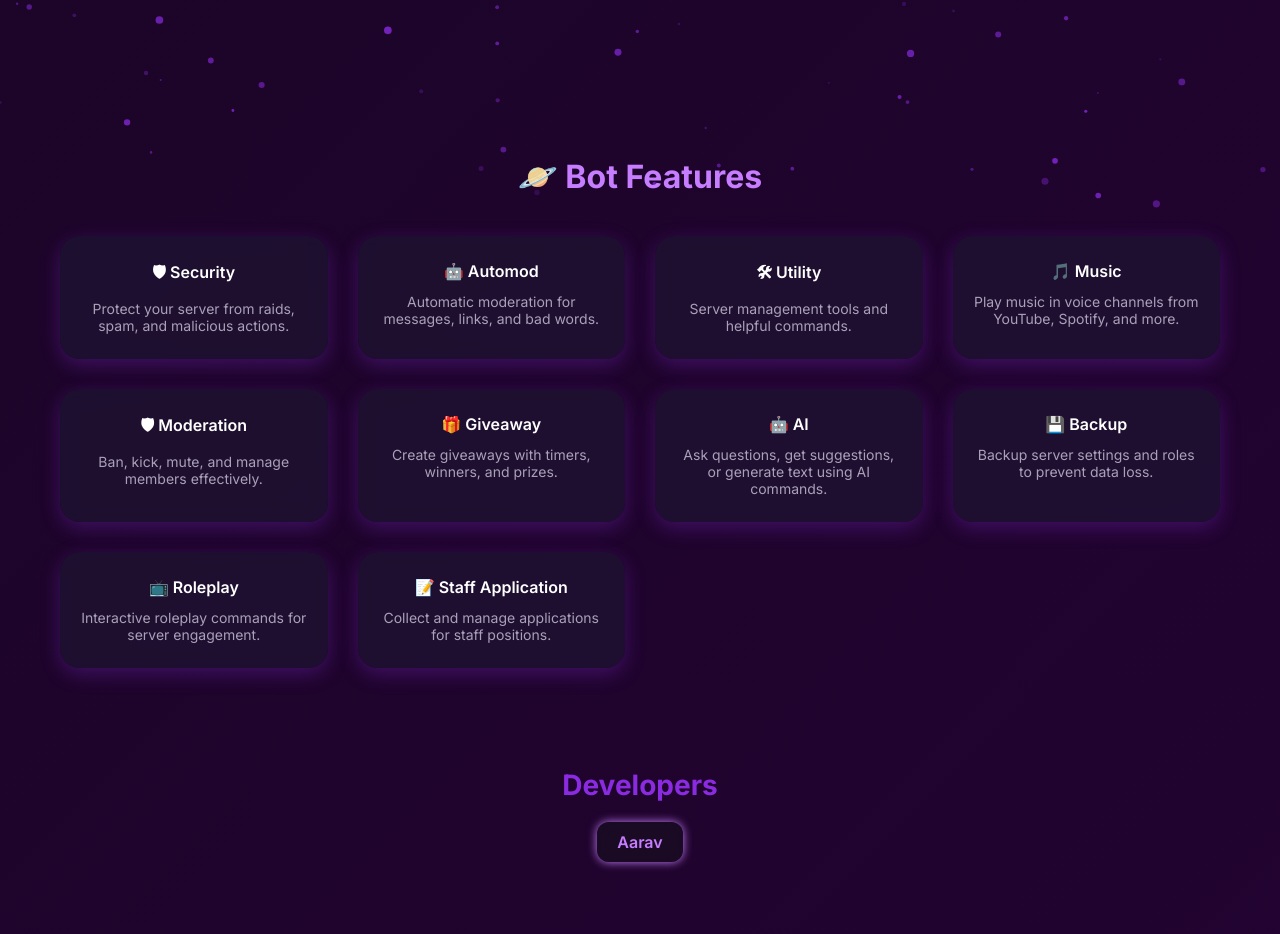
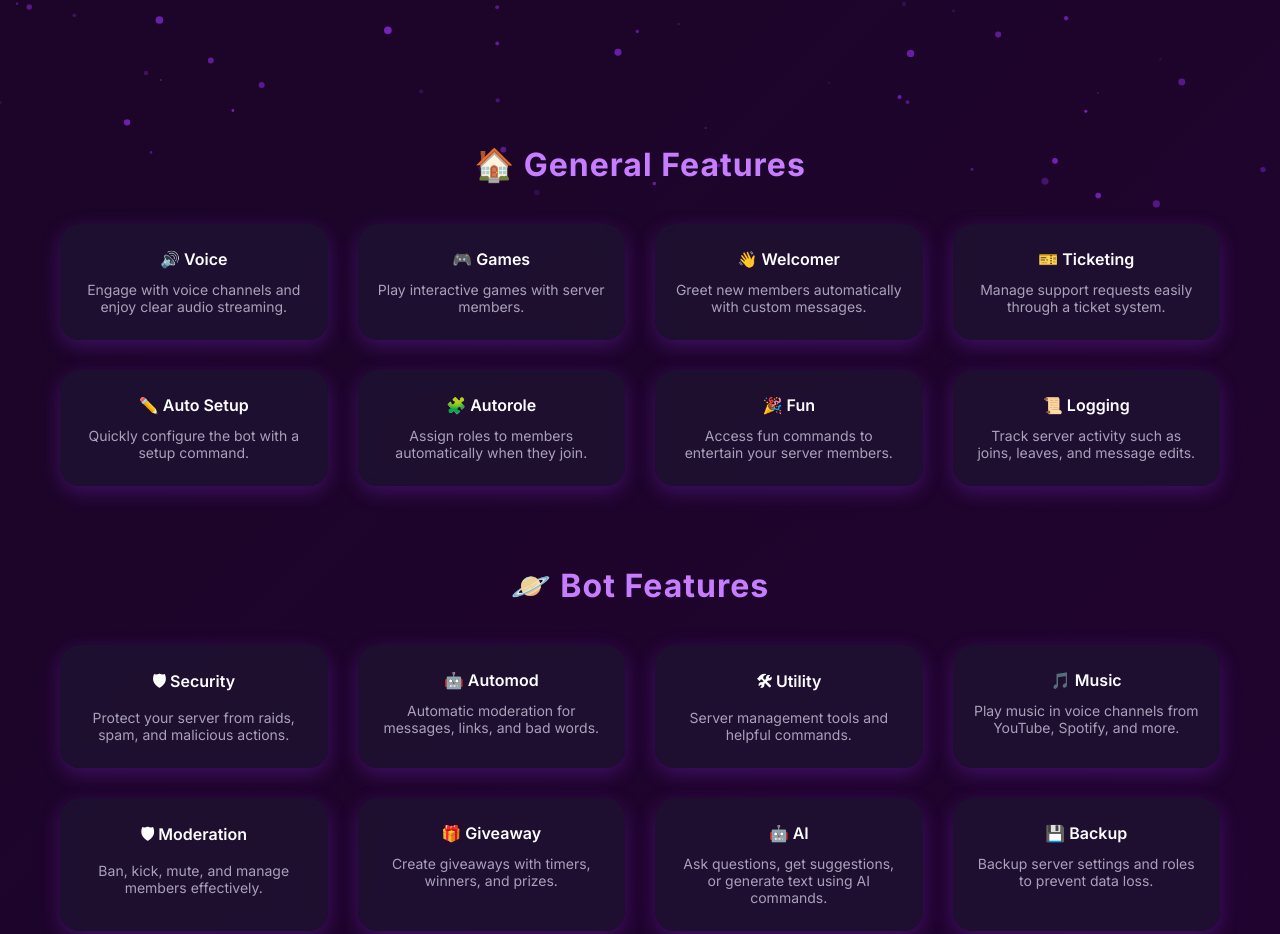
Before and after one commit to DEM0NxD/Axion, a plain HTML site: page index.html in a window 1280 px wide. Shown: the part 588-1522 px from the top of the page. Drawn offline with Linux system fonts and the light colour scheme.

Commit message:
Refactor HTML structure and style variables

```diff
--- a/index.html
+++ b/index.html
@@ -1,16 +1,16 @@
-<!doctype html>
+<!DOCTYPE html>
 <html lang="en">
 <head>
-<meta charset="utf-8">
+<meta charset="UTF-8">
 <meta name="viewport" content="width=device-width,initial-scale=1">
 <title>AxioN — Discord Bot</title>
 <link href="https://fonts.googleapis.com/css2?family=Inter:wght@300;400;600;700;800&display=swap" rel="stylesheet">
 <style>
   :root {
     --bg:#0b0b0f;
+    --gradient1:#8a2be2;
+    --gradient2:#c77dff;
     --card:rgba(30,20,50,0.7);
-    --accent:#8a2be2;
-    --accent-2:#c77dff;
     --muted:#aaa0b9;
     --glow:#c77dff;
   }
@@ -18,9 +18,9 @@
   *{box-sizing:border-box;margin:0;padding:0;}
   body{
     font-family:Inter,sans-serif;
-    background: linear-gradient(135deg,#0b0b0f,#2a003d);
-    background-size: 400% 400%;
-    animation: gradientBG 15s ease infinite;
+    background: linear-gradient(135deg,var(--bg),#2a003d);
+    background-size:400% 400%;
+    animation:gradientBG 15s ease infinite;
     color:#f5eaff;
     overflow-x:hidden;
   }
@@ -30,50 +30,61 @@
     100%{background-position:0% 50%;}
   }
 
-  /* Small Particles */
+  /* Particles */
   #particles-cool{position:fixed;top:0;left:0;width:100%;height:100%;z-index:0;pointer-events:none;}
 
-  /* Header / Hero */
+  /* HERO */
   header.hero{padding:120px 20px;text-align:center;position:relative;z-index:1;}
   .hero-inner{max-width:900px;margin:0 auto;}
   .avatar{width:160px;height:160px;border-radius:25px;margin:0 auto 20px;box-shadow:0 0 40px rgba(138,43,226,0.7);animation:float 4s ease-in-out infinite;transition:all 0.5s;}
   .avatar img{width:100%;height:100%;object-fit:cover;}
-  .avatar:hover{transform:scale(1.2) rotate(5deg);box-shadow:0 0 70px var(--accent-2);}
+  .avatar:hover{transform:scale(1.2) rotate(5deg);box-shadow:0 0 70px var(--gradient2);}
   @keyframes float{0%,100%{transform:translateY(0);}50%{transform:translateY(-10px);}}
 
-  h1{font-size:48px;margin:12px 0;background:linear-gradient(90deg,var(--accent),var(--accent-2));-webkit-background-clip:text;-webkit-text-fill-color:transparent;}
+  h1{font-size:48px;margin:12px 0;line-height:1.1;background:linear-gradient(90deg,var(--gradient1),var(--gradient2));-webkit-background-clip:text;-webkit-text-fill-color:transparent;}
   p.lead{color:var(--muted);margin:6px 0 24px;font-size:18px;}
 
   .cta{display:inline-flex;gap:16px;flex-wrap:wrap;justify-content:center;margin-top:20px;}
   .btn{background:transparent;border:1px solid rgba(255,255,255,0.2);padding:14px 28px;border-radius:999px;color:#fff;font-weight:600;text-decoration:none;transition:all 0.3s;backdrop-filter:blur(4px);}
-  .btn.primary{background:linear-gradient(90deg,var(--accent),var(--accent-2));border:none;box-shadow:0 0 20px rgba(138,43,226,0.5);}
+  .btn.primary{background:linear-gradient(90deg,var(--gradient1),var(--gradient2));border:none;box-shadow:0 0 20px rgba(138,43,226,0.5);}
   .btn:hover{transform:scale(1.1);box-shadow:0 0 40px rgba(199,125,255,0.9);}
   .btn:active{transform:scale(0.95);}
 
-  /* Features Section */
+  /* Features Sections */
   section.features-list{max-width:1200px;margin:80px auto;padding:0 20px;position:relative;z-index:1;}
-  section.features-list h2{color:var(--accent-2);text-align:center;margin-bottom:40px;font-size:32px;}
+  section.features-list h2{color:var(--gradient2);text-align:center;margin-bottom:40px;font-size:32px;letter-spacing:1px;}
+
   .feature-grid{display:grid;grid-template-columns:repeat(auto-fit,minmax(220px,1fr));gap:30px;}
-  .feature-card{background:var(--card);color:#fff;padding:25px 20px;border-radius:20px;text-align:center;font-weight:600;box-shadow:0 6px 20px rgba(138,43,226,0.3);backdrop-filter:blur(8px);transition:all 0.3s;}
+  .feature-card{
+    background:var(--card);color:#fff;padding:25px 20px;border-radius:20px;text-align:center;font-weight:600;box-shadow:0 6px 20px rgba(138,43,226,0.3);backdrop-filter:blur(8px);transition:all 0.3s;
+    opacity:0; transform:translateY(20px); animation:fadeUp 0.6s forwards;
+  }
+  .feature-card:nth-child(1){animation-delay:0.1s;}
+  .feature-card:nth-child(2){animation-delay:0.2s;}
+  .feature-card:nth-child(3){animation-delay:0.3s;}
+  .feature-card:nth-child(4){animation-delay:0.4s;}
+  .feature-card:nth-child(5){animation-delay:0.5s;}
+  .feature-card:nth-child(6){animation-delay:0.6s;}
+  .feature-card:nth-child(7){animation-delay:0.7s;}
+  .feature-card:nth-child(8){animation-delay:0.8s;}
+  .feature-card p{font-weight:400;font-size:14px;color:var(--muted);margin-top:12px;}
   .feature-card:hover{transform:translateY(-10px) scale(1.05);box-shadow:0 10px 40px rgba(199,125,255,0.7);}
-  .feature-card p{font-weight:400;font-size:14px;color:var(--muted);margin-top:12px;}
+
+  @keyframes fadeUp{to{opacity:1;transform:translateY(0);}}
 
   /* Developers & Owners */
   .developers{max-width:900px;margin:60px auto;text-align:center;padding:20px;position:relative;z-index:1;}
-  .developers h2{margin-bottom:20px;font-size:28px;color:var(--accent);}
+  .developers h2{margin-bottom:20px;font-size:28px;color:var(--gradient1);}
   .dev-list{display:flex;justify-content:center;gap:20px;flex-wrap:wrap;}
-  .dev-list a{color:var(--accent-2);font-weight:600;text-decoration:none;transition:0.3s;padding:10px 20px;border-radius:12px;background: rgba(20,18,27,0.5);backdrop-filter:blur(6px);box-shadow:0 0 10px var(--accent-2);}
-  .dev-list a:hover{color:#fff;text-shadow:0 0 15px var(--accent-2);transform:scale(1.1);box-shadow:0 0 25px var(--accent);}
+  .dev-list a{color:var(--gradient2);font-weight:600;text-decoration:none;transition:0.3s;padding:10px 20px;border-radius:12px;background: rgba(20,18,27,0.5);backdrop-filter:blur(6px);box-shadow:0 0 10px var(--gradient2);}
+  .dev-list a:hover{color:#fff;text-shadow:0 0 15px var(--gradient2);transform:scale(1.1);box-shadow:0 0 25px var(--gradient1);}
 
   footer{max-width:1100px;margin:40px auto;padding:20px;color:var(--muted);text-align:center;position:relative;z-index:1;font-size:14px;}
-
-  @media (max-width:880px){
-    h1{font-size:38px;}
-    .feature-grid{grid-template-columns:repeat(auto-fit,minmax(180px,1fr));}
-  }
+  @media (max-width:880px){h1{font-size:38px;}.feature-grid{grid-template-columns:repeat(auto-fit,minmax(180px,1fr));}}
 </style>
 </head>
 <body>
+
 <canvas id="particles-cool"></canvas>
 
 <header class="hero">
@@ -87,6 +98,20 @@
     </div>
   </div>
 </header>
+
+<section class="features-list">
+  <h2>🏠 General Features</h2>
+  <div class="feature-grid">
+    <div class="feature-card">🔊 Voice<p>Engage with voice channels and enjoy clear audio streaming.</p></div>
+    <div class="feature-card">🎮 Games<p>Play interactive games with server members.</p></div>
+    <div class="feature-card">👋 Welcomer<p>Greet new members automatically with custom messages.</p></div>
+    <div class="feature-card">🎫 Ticketing<p>Manage support requests easily through a ticket system.</p></div>
+    <div class="feature-card">✏️ Auto Setup<p>Quickly configure the bot with a setup command.</p></div>
+    <div class="feature-card">🧩 Autorole<p>Assign roles to members automatically when they join.</p></div>
+    <div class="feature-card">🎉 Fun<p>Access fun commands to entertain your server members.</p></div>
+    <div class="feature-card">📜 Logging<p>Track server activity such as joins, leaves, and message edits.</p></div>
+  </div>
+</section>
 
 <section class="features-list">
   <h2>🪐 Bot Features</h2>
@@ -120,16 +145,13 @@
   </div>
 </section>
 
-<footer>
-  © 2025 AxioN Bot. All rights reserved.
-</footer>
+<footer>© 2025 AxioN Bot. All rights reserved.</footer>
 
 <script>
 const canvas=document.getElementById('particles-cool');
 const ctx=canvas.getContext('2d');
 let width=canvas.width=window.innerWidth;
 let height=canvas.height=window.innerHeight;
-
 window.addEventListener('resize',()=>{width=canvas.width=window.innerWidth;height=canvas.height=window.innerHeight;});
 
 class Particle{
@@ -141,29 +163,14 @@ class Particle{
     this.speedY=(Math.random()-0.5)*0.5;
     this.color=`rgba(138,43,226,${Math.random()*0.6+0.2})`;
   }
-  update(){
-    this.x+=this.speedX;
-    this.y+=this.speedY;
-    if(this.x<0)this.x=width;
-    if(this.x>width)this.x=0;
-    if(this.y<0)this.y=height;
-    if(this.y>height)this.y=0;
-  }
-  draw(){
-    ctx.beginPath();
-    ctx.arc(this.x,this.y,this.size,0,Math.PI*2);
-    ctx.fillStyle=this.color;
-    ctx.fill();
-  }
+  update(){this.x+=this.speedX;this.y+=this.speedY;if(this.x<0)this.x=width;if(this.x>width)this.x=0;if(this.y<0)this.y=height;if(this.y>height)this.y=0;}
+  draw(){ctx.beginPath();ctx.arc(this.x,this.y,this.size,0,Math.PI*2);ctx.fillStyle=this.color;ctx.fill();}
 }
 const particles=[];
 for(let i=0;i<150;i++)particles.push(new Particle());
-function animate(){
-  ctx.clearRect(0,0,width,height);
-  particles.forEach(p=>{p.update();p.draw();});
-  requestAnimationFrame(animate);
-}
+function animate(){ctx.clearRect(0,0,width,height);particles.forEach(p=>{p.update();p.draw();});requestAnimationFrame(animate);}
 animate();
 </script>
+
 </body>
 </html>
```
